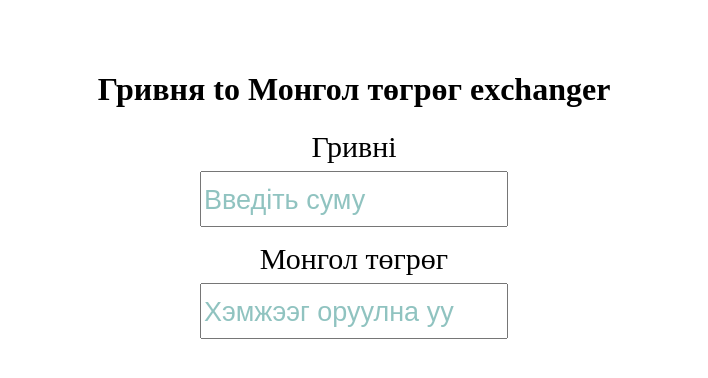
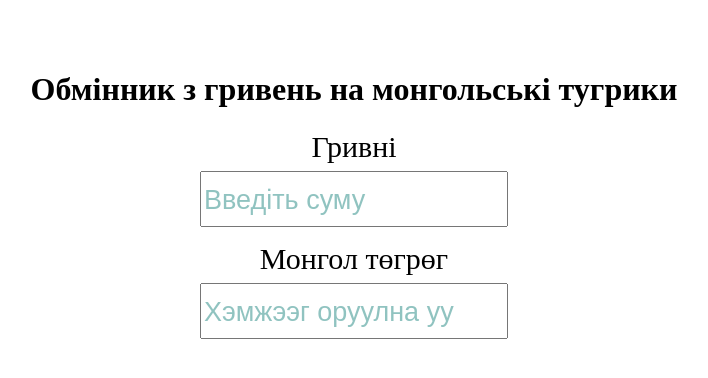
Before and after one commit to alex-zal-19/Mongol-exchanger, a plain HTML site: page index.html in a window 1280 px wide. Shown: the whole page, without its empty margins (286-994 px from the left). Drawn offline with Linux system fonts and the light colour scheme.

Commit message:
Update index.html

```diff
--- a/index.html
+++ b/index.html
@@ -32,7 +32,7 @@
 </head>
 <body>
     <div class="container">
-        <h1>Гривня to Монгол төгрөг exchanger</h1>
+        <h1>Обмінник з гривень на монгольські тугрики</h1>
         <label for="uk">Гривні</label>
         <input placeholder="Введіть суму" id="uk" type="text">
         <label for="tug">Монгол төгрөг</label>
```
